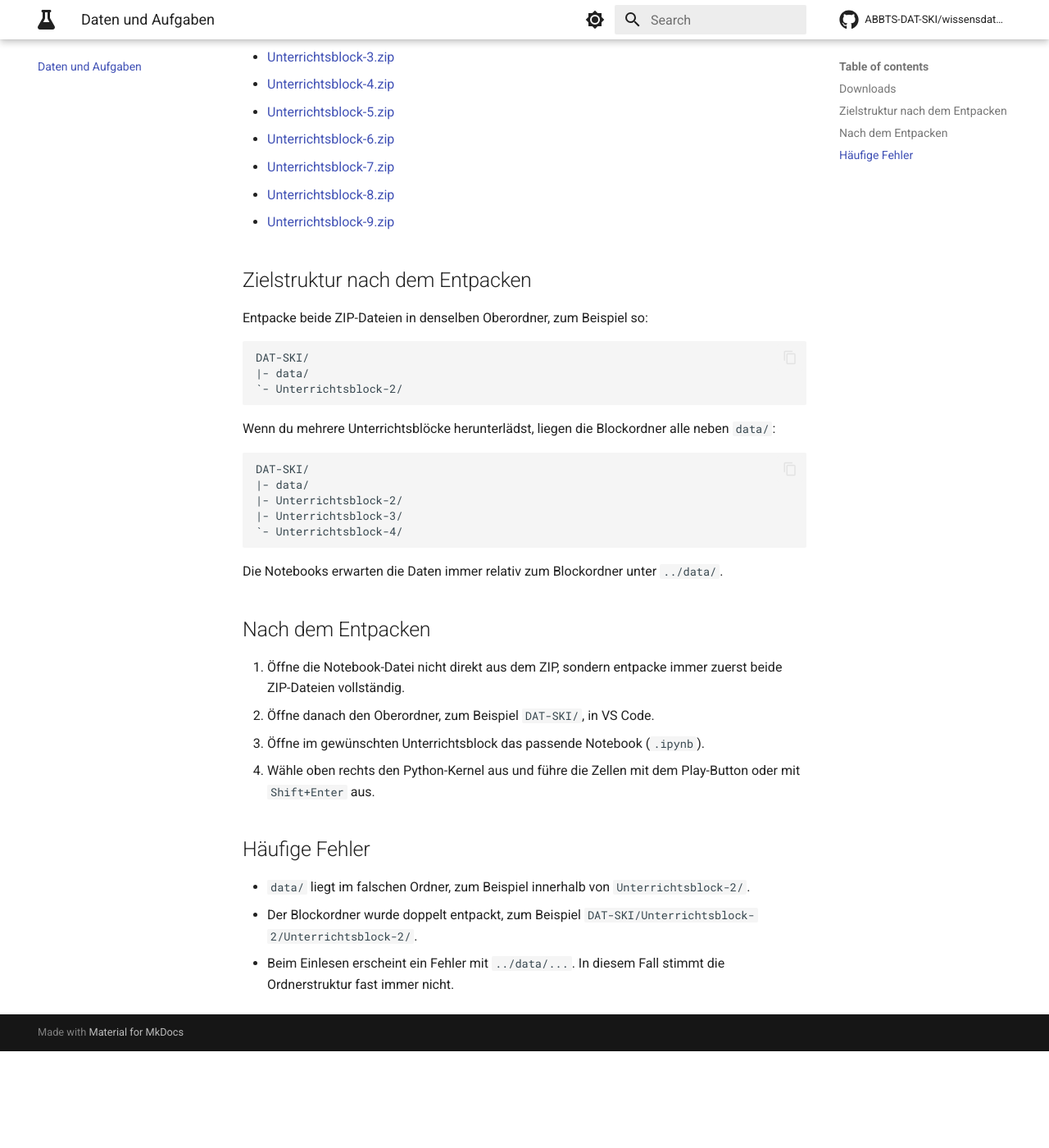
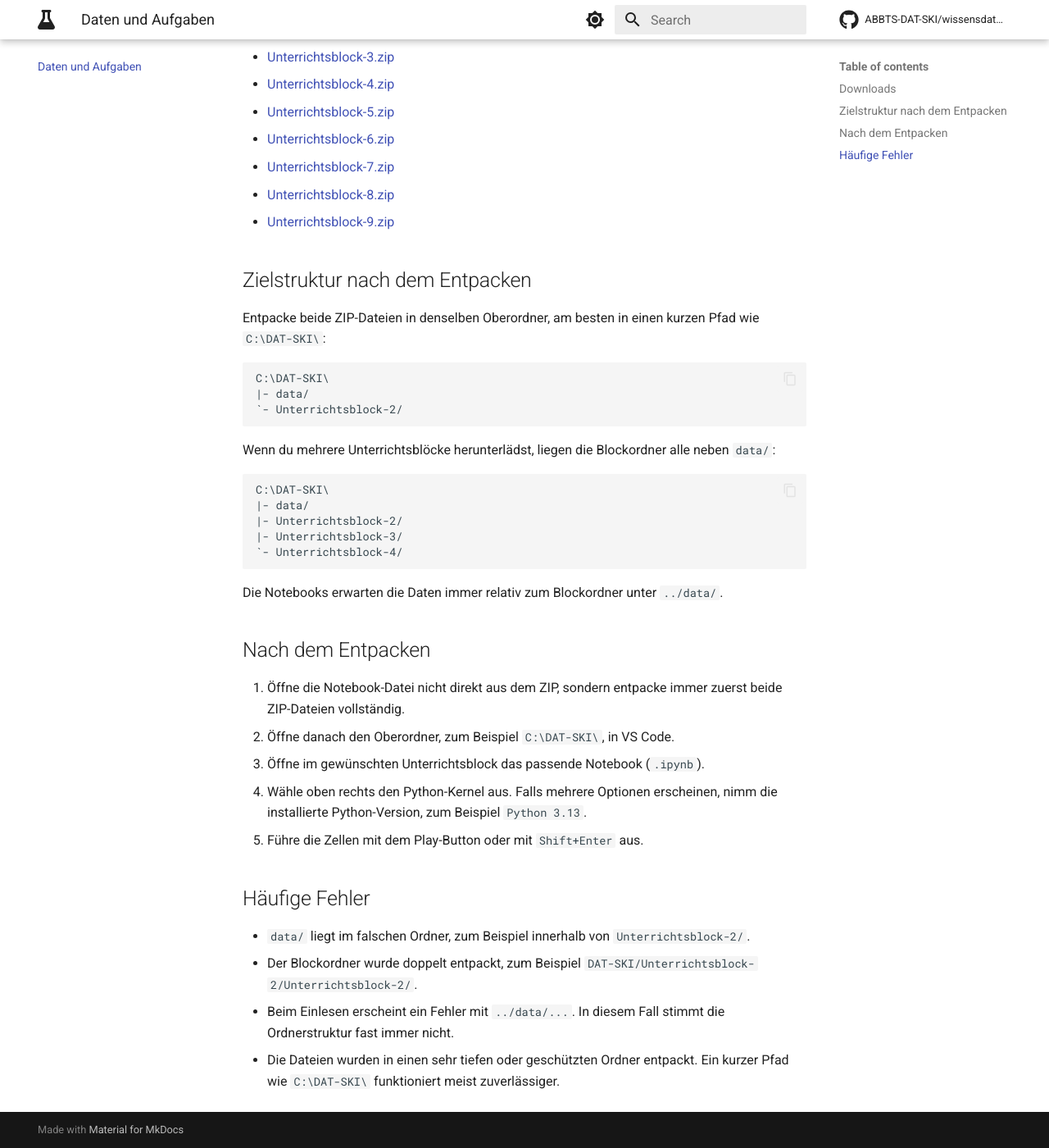
Before and after one commit to ABBTS-DAT-SKI/wissensdatenbank, an MkDocs documentation site: the page built from docs/material_downloads.md, in a window 1280 px wide and 1400 px high, scrolled down 431 px. Shown: the whole window at 82% size. Built offline with MkDocs 1.6.1 and Material for MkDocs 9.7.7, drawn with Linux system fonts in a browser that asks for light colours; comment, search, counter and statistics services are not loaded; before the commit the page ends 1713 px from its top, so only the background shows below that.

````diff
--- a/docs/material_downloads.md
+++ b/docs/material_downloads.md
@@ -19,10 +19,10 @@ Lade für jeden Unterrichtsblock immer zwei ZIP-Dateien herunter:
 
 ## Zielstruktur nach dem Entpacken
 
-Entpacke beide ZIP-Dateien in denselben Oberordner, zum Beispiel so:
+Entpacke beide ZIP-Dateien in denselben Oberordner, am besten in einen kurzen Pfad wie `C:\DAT-SKI\`:
 
 ```text
-DAT-SKI/
+C:\DAT-SKI\
 |- data/
 `- Unterrichtsblock-2/
 ```
@@ -30,7 +30,7 @@ DAT-SKI/
 Wenn du mehrere Unterrichtsblöcke herunterlädst, liegen die Blockordner alle neben `data/`:
 
 ```text
-DAT-SKI/
+C:\DAT-SKI\
 |- data/
 |- Unterrichtsblock-2/
 |- Unterrichtsblock-3/
@@ -42,12 +42,14 @@ Die Notebooks erwarten die Daten immer relativ zum Blockordner unter `../data/`.
 ## Nach dem Entpacken
 
 1. Öffne die Notebook-Datei nicht direkt aus dem ZIP, sondern entpacke immer zuerst beide ZIP-Dateien vollständig.
-2. Öffne danach den Oberordner, zum Beispiel `DAT-SKI/`, in VS Code.
+2. Öffne danach den Oberordner, zum Beispiel `C:\DAT-SKI\`, in VS Code.
 3. Öffne im gewünschten Unterrichtsblock das passende Notebook (`.ipynb`).
-4. Wähle oben rechts den Python-Kernel aus und führe die Zellen mit dem Play-Button oder mit `Shift+Enter` aus.
+4. Wähle oben rechts den Python-Kernel aus. Falls mehrere Optionen erscheinen, nimm die installierte Python-Version, zum Beispiel `Python 3.13`.
+5. Führe die Zellen mit dem Play-Button oder mit `Shift+Enter` aus.
 
 ## Häufige Fehler
 
 - `data/` liegt im falschen Ordner, zum Beispiel innerhalb von `Unterrichtsblock-2/`.
 - Der Blockordner wurde doppelt entpackt, zum Beispiel `DAT-SKI/Unterrichtsblock-2/Unterrichtsblock-2/`.
 - Beim Einlesen erscheint ein Fehler mit `../data/...`. In diesem Fall stimmt die Ordnerstruktur fast immer nicht.
+- Die Dateien wurden in einen sehr tiefen oder geschützten Ordner entpackt. Ein kurzer Pfad wie `C:\DAT-SKI\` funktioniert meist zuverlässiger.
````
Also changed, not shown: docs/python_installation.md (+75 -31 lines).
